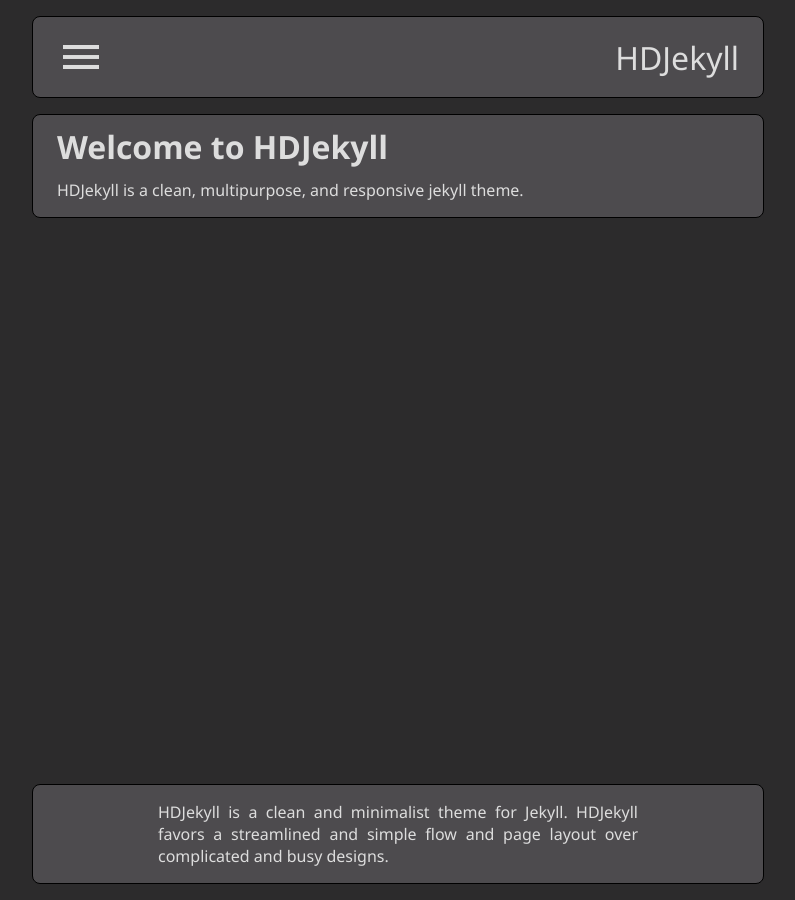
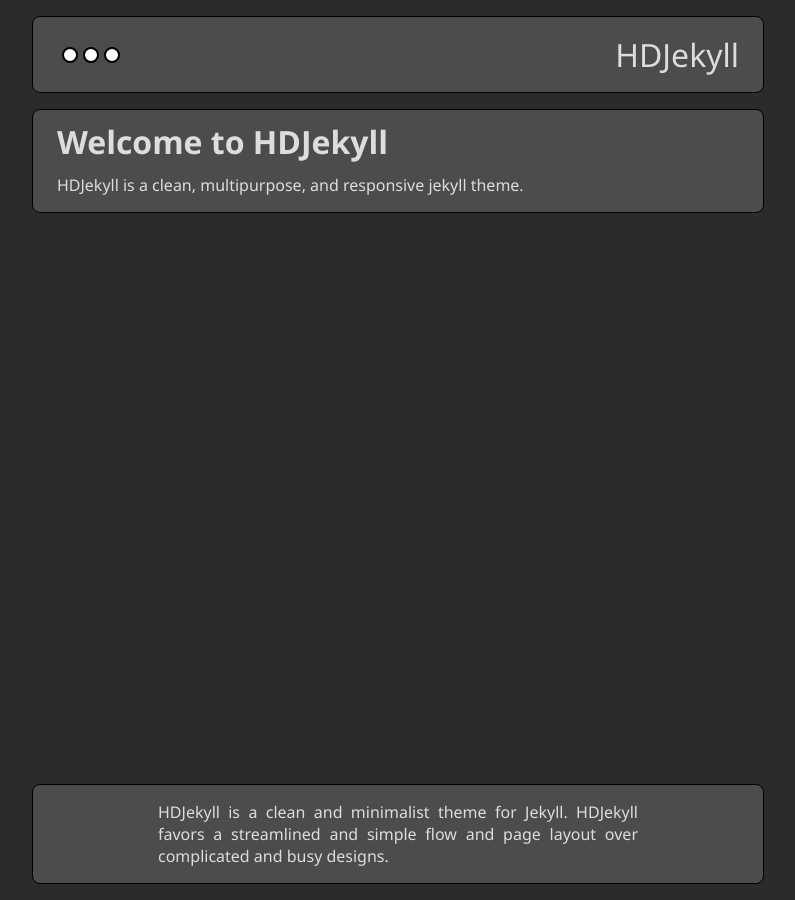
Before and after one commit to hd-genius/HDJekyll, a Jekyll site: the page built from index.html, in a window 1280 px wide. Shown: the whole page, without its empty margins (242-1037 px from the left). Built offline with Jekyll 4.4.1, drawn with Linux system fonts in a browser that asks for light colours; some web fonts are replaced.

Commit message:
Added a new animated toggle menu button

```diff
--- a/_includes/header.html
+++ b/_includes/header.html
@@ -1,4 +1,10 @@
 <header id="site-header" class="block-element" aria-label="site header">
-    <span class="material-icons" id="nav-menu-button" onclick="onNavButtonClicked()" aria-label="Toggle navigation menu" aria-controls="site-nav-menu" role="button">menu</span>
+    <button id="nav-menu-button" onclick="onNavButtonClicked()" aria-controls="site-nav-menu" aria-label="Toggle navigation menu">
+        <svg class="ellipsis-icon">
+            <circle class="ellipsis-dot"/>
+            <circle class="ellipsis-dot"/>
+            <circle class="ellipsis-dot"/>
+        </svg>
+    </button>
     <div id="site-header-title">{{ site.title }}</div>
 </header>
--- a/_sass/layout/header.scss
+++ b/_sass/layout/header.scss
@@ -12,12 +12,75 @@
     font-size: 2em;
 }
 
+$bounce-spacing: 100ms;
+
 #nav-menu-button {
     font-size: 3rem;
     margin: 0;
     margin-right: 1rem;
+    background: none;
+    border: none;
+    align-self: stretch;
 
     &:hover {
         cursor: pointer;
     }
 }
+
+.ellipsis-icon {
+    $dot-radius: 7;
+    $dot-diameter: $dot-radius * 2;
+    $dot-spacing: 7;
+    $dot-offset: $dot-diameter + $dot-spacing;
+
+    height: 20;
+    width: 100;
+    overflow: visible;
+
+    .ellipsis-dot {
+        --dot-index: 0;
+        position: relative;
+        stroke: black;
+        fill: white;
+        stroke-width: 2;
+        r: $dot-radius;
+        cy: 10px;
+        cx: calc(#{$dot-offset} * var(--dot-index) + #{$dot-radius});
+
+        &:nth-child(2) {
+            --dot-index: 1;
+        }
+
+        &:nth-child(3) {
+            --dot-index: 2;
+        }
+    }
+
+    &.animate-right .ellipsis-dot {
+        animation-name: bounce;
+        animation-duration: 200ms;
+        animation-delay: calc(#{$bounce-spacing} * var(--dot-index));
+    }
+
+    &.animate-left .ellipsis-dot {
+        animation-name: bounce;
+        animation-duration: 200ms;
+        animation-delay: calc(#{$bounce-spacing * 3} - #{$bounce-spacing} * var(--dot-index));
+    }
+}
+
+@keyframes bounce {
+    $bounce-height: 0.3rem;
+
+    from {
+        cy: 10px;
+    }
+
+    50% {
+        cy: 0;
+    }
+
+    to {
+        cy: 10px;
+    }
+}
--- a/assets/hd-jekyll.js
+++ b/assets/hd-jekyll.js
@@ -1,6 +1,21 @@
 function onNavButtonClicked() {
+    toggleNavMenu();
+    updateAnimationDirection();
+}
+
+let isOpen = false;
+
+function toggleNavMenu() {
     const navMenu = document.getElementById('site-nav-menu');
-    navMenu.classList.toggle('shown');
-    const isHidden = !navMenu.classList.contains('shown');
-    navMenu.setAttribute('aria-hidden', isHidden);
+    isOpen = !isOpen;
+    navMenu.classList.toggle('shown', isOpen);
+    navMenu.setAttribute('aria-hidden', !isOpen);
 }
+
+function updateAnimationDirection() {
+    const navMenuIcon = document.querySelector('#nav-menu-button .ellipsis-icon');
+    navMenuIcon.classList.remove('animate-right', 'animate-left');
+    setTimeout(() => {
+        navMenuIcon.classList.add(isOpen ? 'animate-right' : 'animate-left');
+    }, 0);
+}
```
